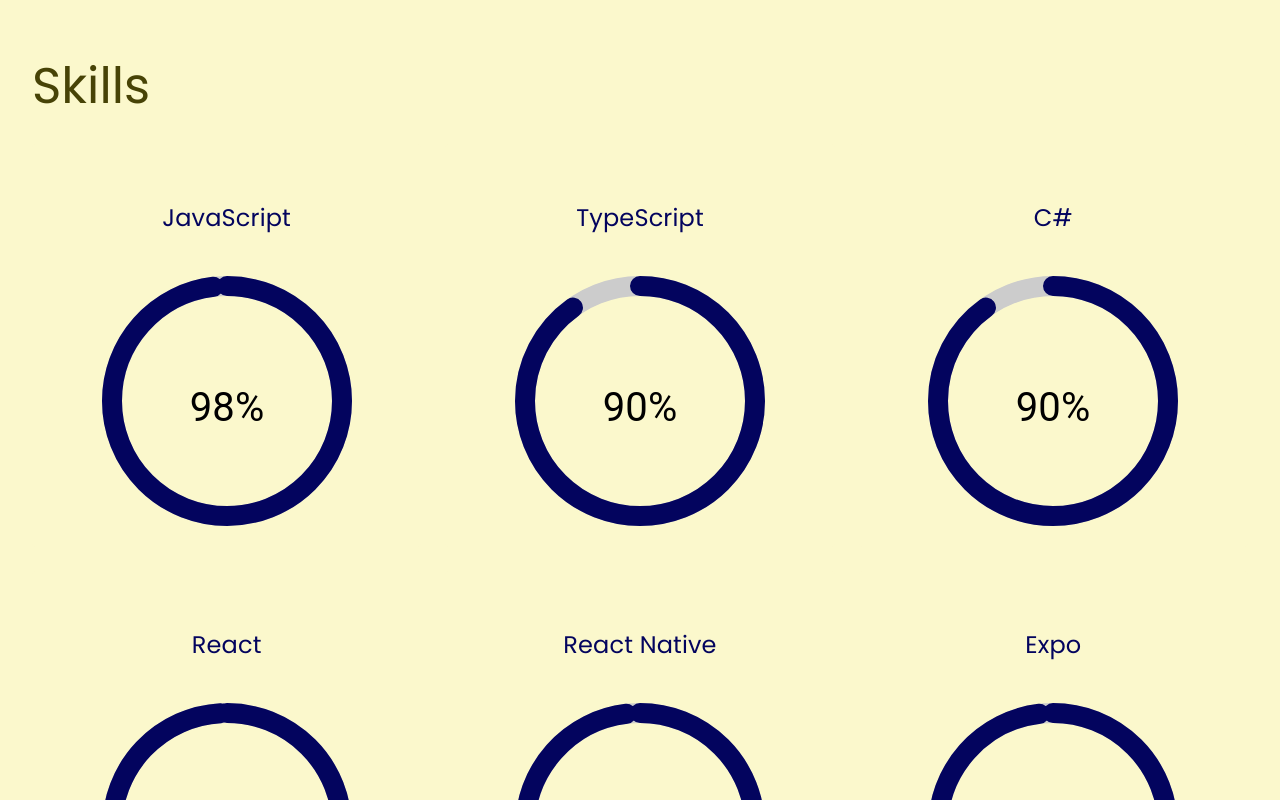
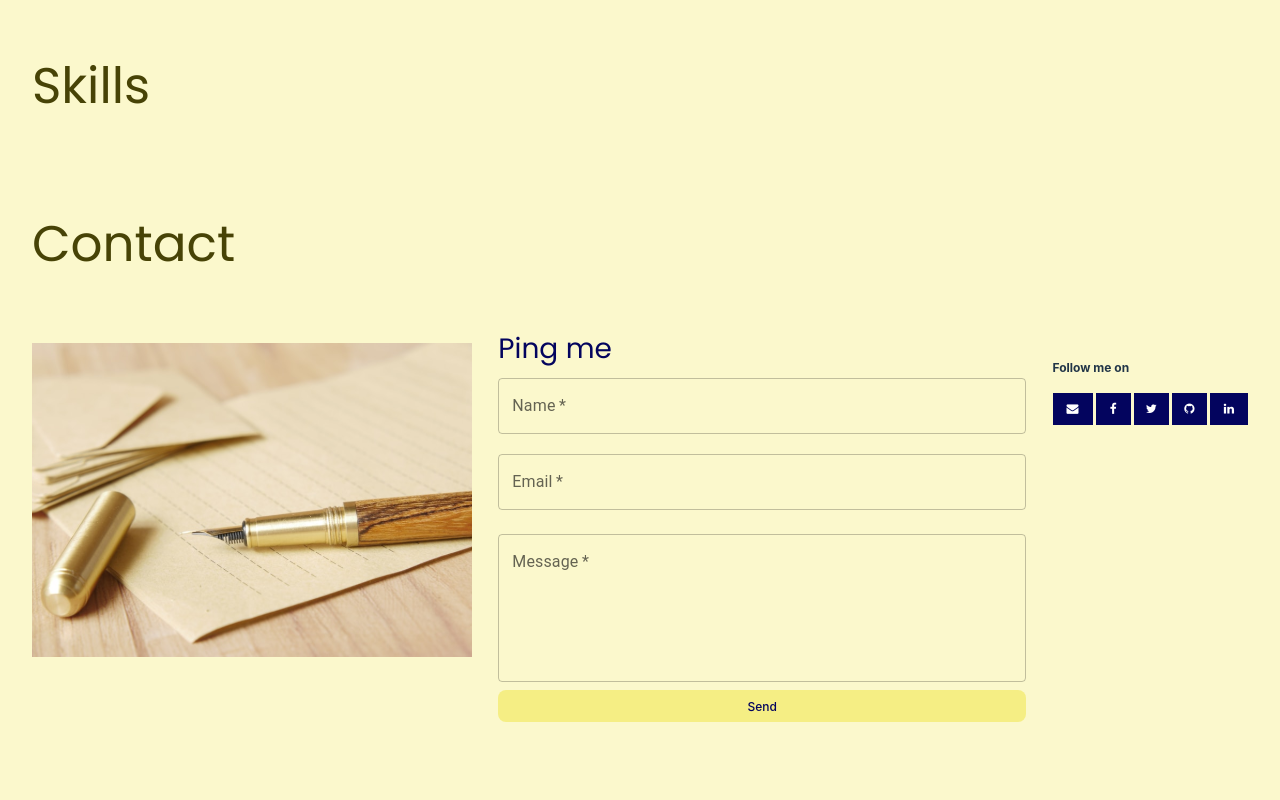
Before and after one commit to kaushik1094/kaushik-personal-portfolio, a React (Vite) app: page / in a window 1280 px wide. Shown: the part 760-1560 px from the top of the page. After the commit the page ends 1514 px from the top, so only its background shows below. Built offline with nearby package versions, Linux system fonts and the light colour scheme.

Commit message:
Made Changes to the skills

```diff
--- a/src/components/About/Skills.jsx
+++ b/src/components/About/Skills.jsx
@@ -33,7 +33,7 @@ export default function Skills() {
       <Box sx={{ flexGrow: 1 }}>
         <Grid
           container
-          spacing={{ xs: 2, md: 3 }}
+          spacing={{ xs: "auto", md: 3 }}
           columns={{ xs: 4, sm: 8, md: 12 }}
         >
           {skills.languages.map((lan, index) => (
--- a/src/components/About/index.jsx
+++ b/src/components/About/index.jsx
@@ -66,7 +66,7 @@ export default function About() {
           title={"NodeJs (Express/Hapi)"}
         />
       </div> */}
-      <Skills />
+      {/* <Skills /> */}
     </div>
   );
 }
```
